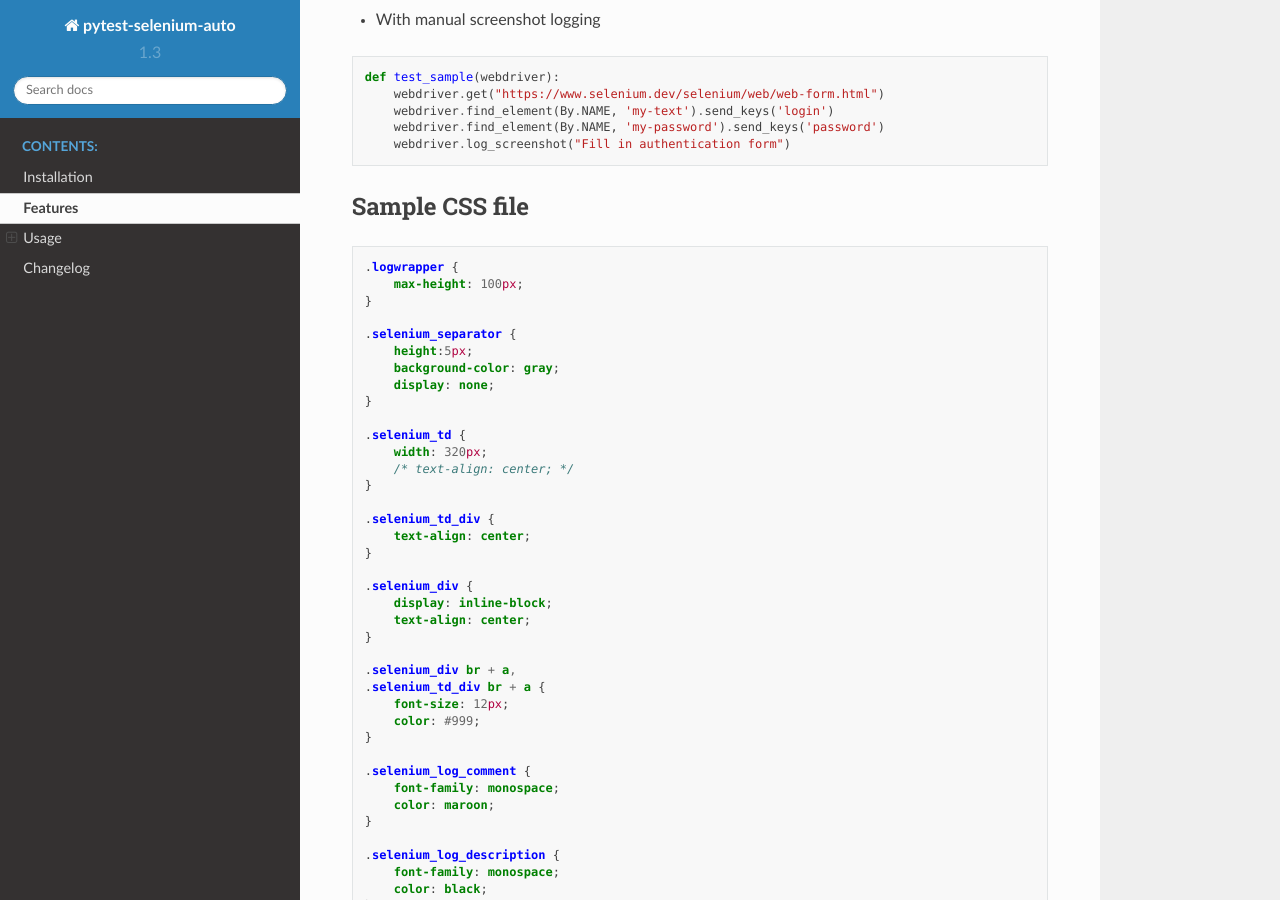
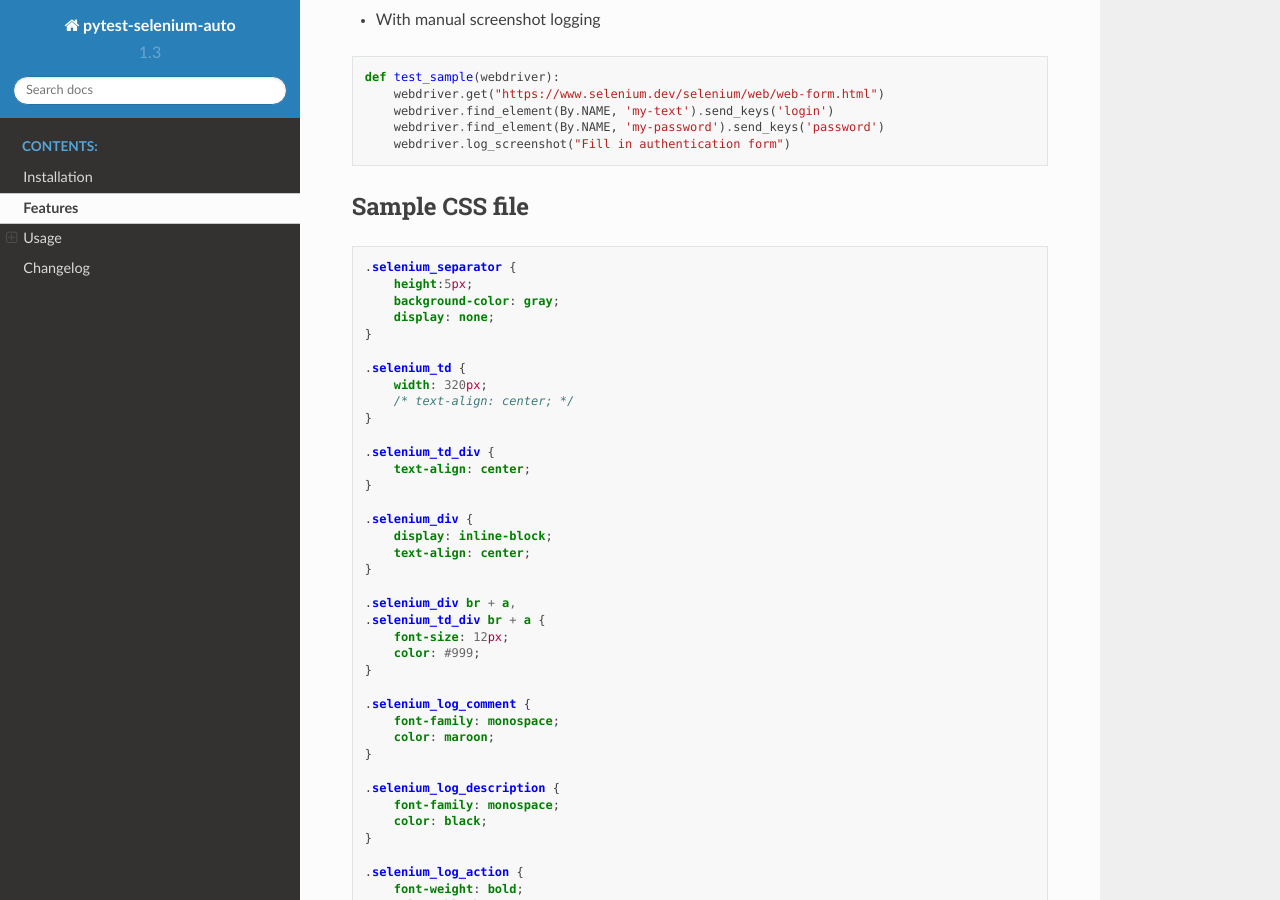
Before and after one commit to harmin-parra/pytest-selenium-auto, a Sphinx documentation site: the page built from docs/user_guide.rst, in a window 1280 px wide and 900 px high, scrolled down 5091 px. Built offline with Sphinx 7.4.7 and the Read the Docs theme 2.0.0, drawn with Linux system fonts in a browser that asks for light colours.

Commit message:
Delete unrelevant CSS class

```diff
--- a/docs/user_guide.rst
+++ b/docs/user_guide.rst
@@ -265,10 +265,6 @@ Sample CSS file
 ===============
 
 .. code-block:: css
-
-  .logwrapper {
-      max-height: 100px;
-  }
 
   .selenium_separator {
       height:5px;
--- a/src/pytest_selenium_auto/resources/style.css
+++ b/src/pytest_selenium_auto/resources/style.css
@@ -1,7 +1,3 @@
-.logwrapper {
-    max-height: 100px;
-}
-
 .selenium_separator {
     height:2px;
     background-color: gray;
```
